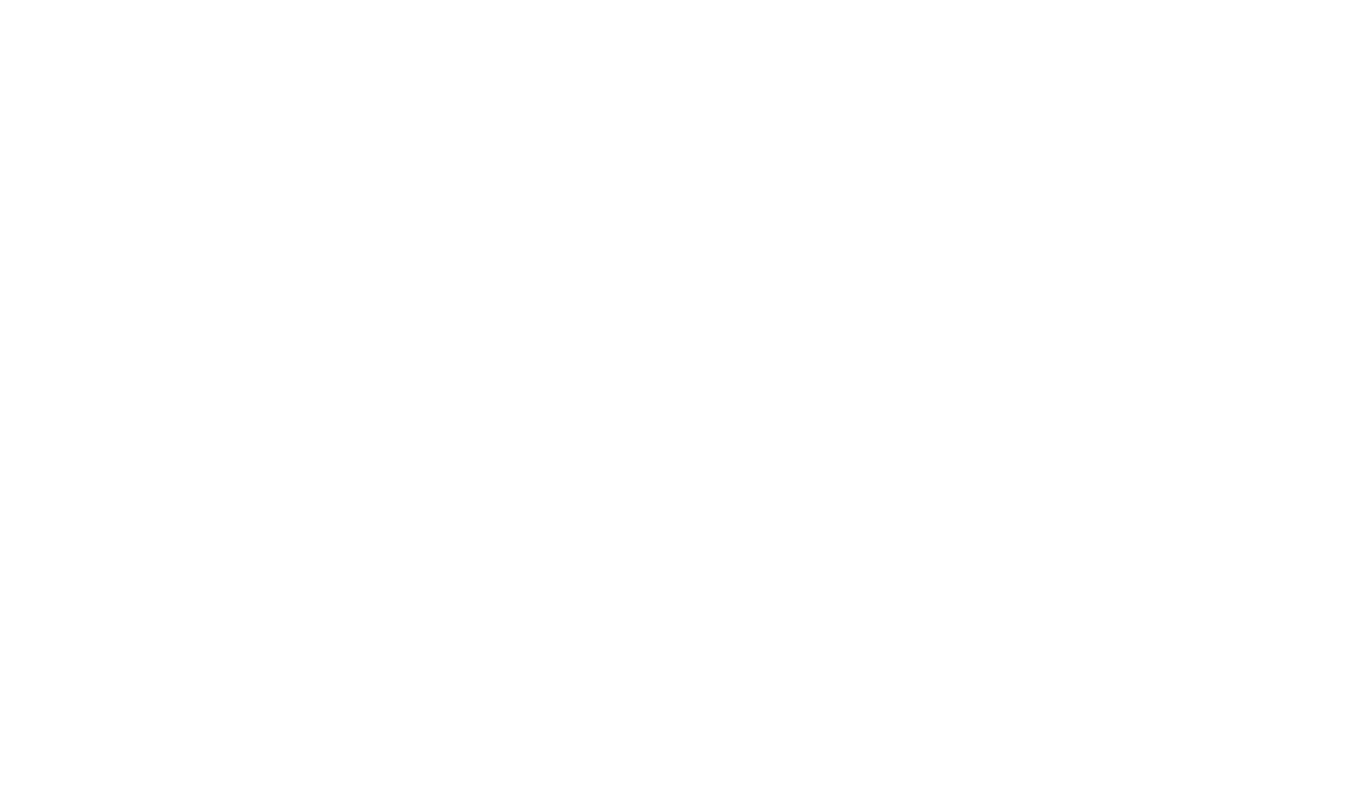
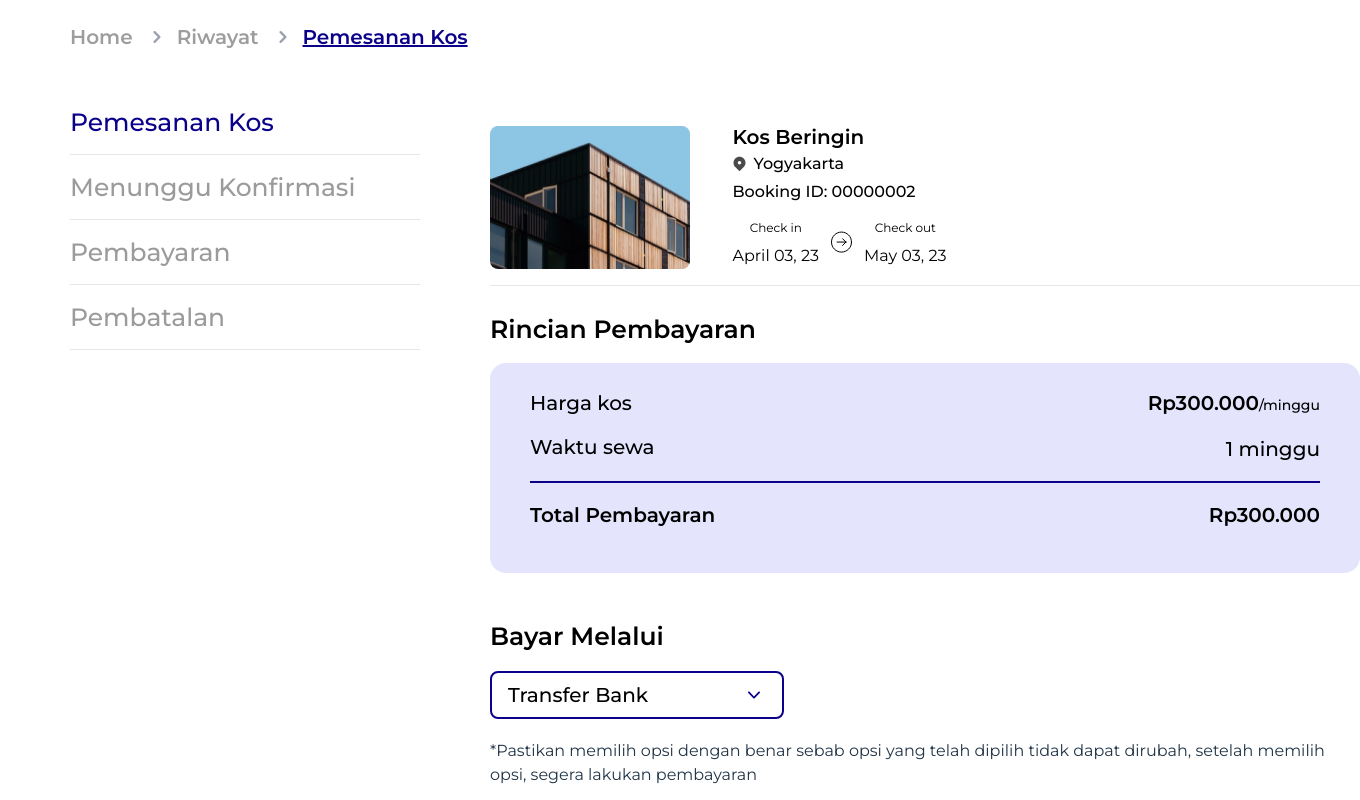
Before and after one commit to synrgy-tim-d/FSW-Frontend, a React (Vite) app: page /paynow in a window 1280 px wide. Before the commit this address had no page. Shown: the top 800 px of the page, 1360 px wide, since content can reach past the window. Built offline with nearby package versions, Linux system fonts and the light colour scheme.

Commit message:
history payment

```diff
--- /dev/null
+++ b/src/components/history/buttonsHistory.jsx
@@ -0,0 +1,60 @@
+import React, { useEffect, useState } from 'react';
+import { Link } from 'react-router-dom';
+
+export const ButtonDisabled = () => {
+  return (
+    <div className='flex flex-col ml-[115px] items-end'>
+      <button
+        disabled
+        className='cursor-not-allowed w-[178px] h-[43px] mb-[65px] p-0 bg-[#e9e9ea] rounded-[4px] outline-none text-[16px] font-[600] text-[#ababaf] hover:border-[#e9e9ea] hover:bg-[#e9e9ea] hover:text-[#ababaf]'
+        type='button'
+      >
+        Bayar Sekarang
+      </button>
+      <div className='flex flex-row justify-end'>
+        <img className='' alt='' src='src/assets/icon_pending.svg' />
+        <p className='text-[12px] font-[500] text-[#EA9A3D] ml-2 mb-[4px] mt-1'>
+          Pending (Menunggu Pembayaran)
+        </p>
+      </div>
+    </div>
+  );
+};
+
+export const ButtonPayment = () => {
+  return (
+    <div className='flex flex-col ml-[115px] items-end'>
+      <Link to='/paynow'>
+      <button
+        className='w-[178px] h-[43px] mb-[65px] p-0 bg-[#0A008A] border-0 rounded-[4px] outline-none text-[16px] font-[600] text-white hover:bg-[#A0A3FF] hover:text-[#0A008A] focus:bg-black focus:text-white focus:outline-none'
+        type='button'
+      >
+        Bayar Sekarang
+      </button>
+      </Link>
+      <div className='flex flex-row justify-end'>
+        <img className='' alt='' src='src/assets/icon_pending.svg' />
+        <p className='text-[12px] font-[500] text-[#EA9A3D] ml-2 mb-[4px] mt-1'>
+          Pending (Menunggu Pembayaran)
+        </p>
+      </div>
+    </div>
+  );
+};
+
+export const ButtonReview = () => {
+  return (
+    <div className='flex flex-col ml-[201px] items-end'>
+      <label
+        htmlFor='my-modal'
+        className='cursor-pointer inline-flex items-center justify-center w-[151px] h-[43px] mb-[65px] p-0 bg-white border-2 border-[#0A008A] rounded-[4px] outline-none text-[16px] font-[600] text-[#0A008A] hover:bg-[#f3f4ff] hover:border-[#0A008A] hover:text-[#0A008A] active:bg-[#0A008A] active:text-white'
+      >
+        Tulis Review
+      </label>
+      <div className='flex flex-row'>
+        <img className='' alt='' src='src/assets/icon_completed.svg' />
+        <p className='text-[12px] font-[500] text-[#008A3F] ml-2 mb-[4px] mt-1'>Completed</p>
+      </div>
+    </div>
+  );
+};
--- a/src/components/history/history.jsx
+++ b/src/components/history/history.jsx
@@ -1,8 +1,6 @@
 import React, { useEffect, useState } from 'react';
 import { Link } from 'react-router-dom';
-import ButtonDisabled from './buttonDisabled';
-import ButtonPayment from './buttonPayment';
-import ButtonReview from './buttonReview';
+import { ButtonDisabled, ButtonPayment, ButtonReview } from './buttonsHistory';
 
 const History = () => {
   const [histories, sethistories] = useState([]);
@@ -17,19 +15,19 @@ const History = () => {
         },
         bookId: '00000001',
         inDate: 'April 01, 23',
-        outDate: 'April 30,23',
+        outDate: 'April 30, 23',
         img: 'src/assets/img_kosOne.png',
         btn: 'disabled',
       },
       {
-        id: 1,
+        id: 2,
         name: 'Kos Beringin',
         location: {
           name: 'Yogyakarta',
         },
         bookId: '00000002',
         inDate: 'April 03, 23',
-        outDate: 'May 03,23',
+        outDate: 'May 03, 23',
         img: 'src/assets/img_kosTwo.png',
         btn: 'payment',
       },
@@ -41,9 +39,21 @@ const History = () => {
         },
         bookId: '00000003',
         inDate: 'April 11, 23',
-        outDate: 'May 11,23',
+        outDate: 'May 11, 23',
         img: 'src/assets/img_kosThree.png',
         btn: 'review',
+      },
+      {
+        id: 4,
+        name: 'Kos Guntung',
+        location: {
+          name: 'Yogyakarta',
+        },
+        bookId: '00000004',
+        inDate: 'April 12, 23',
+        outDate: 'May 13, 23',
+        img: 'src/assets/img_kosThree.png',
+        btn: 'payment',
       },
     ];
     sethistories(historyList);
@@ -56,12 +66,11 @@ const History = () => {
         <nav className='flex' aria-label='Breadcrumb'>
           <ol className='inline-flex items-center space-x-1 md:space-x-3'>
             <li className='inline-flex items-center'>
-              <a
-                href='#'
-                className='text-[20px] font-[600] text-[#000000] opacity-[.38] hover:text-[#0A008A] hover:opacity-100'
-              >
-                Home
-              </a>
+              <Link to='/'>
+                <p className='text-[20px] font-[600] text-[#000000] opacity-[.38] hover:text-[#0A008A] hover:opacity-100'>
+                  Home
+                </p>
+              </Link>
             </li>
             <li>
               <div className='flex items-center'>
@@ -186,7 +195,7 @@ const History = () => {
                     <img className='w-[200px] h-[142.58px] self-center' alt='' src={history.img} />
                     <div className='flex flex-col ml-[42.5px] text-left w-[265px]'>
                       <h1 className='text-[20px] font-[600]'>{history.name}</h1>
-                      <div className='flex flex-row'>
+                      <div className='flex flex-'>
                         <img className='' alt='' src='src/assets/icon_location.svg' />
                         <p className='text-[16px] font-[500] ml-2 mb-[4px] mt-1'>
                           {history.location.name}
@@ -211,7 +220,7 @@ const History = () => {
                     </div>
                     {component}
                   </div>
-                  <hr className='w-[870px] mb-[15px]'></hr>
+                  <hr className='w-[870px] mb-[30px]'></hr>
                 </div>
               </React.Fragment>
             );
--- a/src/components/history/historyPayment.jsx
+++ b/src/components/history/historyPayment.jsx
@@ -47,12 +47,11 @@ const HistoryPay = () => {
         <nav className='flex' aria-label='Breadcrumb'>
           <ol className='inline-flex items-center space-x-1 md:space-x-3'>
             <li className='inline-flex items-center'>
-              <a
-                href='#'
-                className='text-[20px] font-[600] text-[#000000] opacity-[.38] hover:text-[#0A008A] hover:opacity-100'
-              >
-                Home
-              </a>
+              <Link to='/'>
+                <p className='text-[20px] font-[600] text-[#000000] opacity-[.38] hover:text-[#0A008A] hover:opacity-100'>
+                  Home
+                </p>
+              </Link>
             </li>
             <li>
               <div className='flex items-center'>
@@ -158,10 +157,14 @@ const HistoryPay = () => {
                 <div>
                   <div className='flex flex-row py-[16px] text-black'>
                     <div className='flex flex-col text-left w-[280px]'>
-                      <h1 className='mb-[4px] text-[20px] font-[600]'>Booking ID: {payment.bookId}</h1>
-                      <p className='mb-[6px] text-[#4A4A4A] text-[12px] font-[400]'>{payment.date}</p>
+                      <h1 className='mb-[4px] text-[20px] font-[600]'>
+                        Booking ID: {payment.bookId}
+                      </h1>
+                      <p className='mb-[6px] text-[#4A4A4A] text-[12px] font-[400]'>
+                        {payment.date}
+                      </p>
                       <div className='flex flex-row cursor-pointer'>
-                        <img className='' alt='' src='src/assets/icon_download.svg'/>
+                        <img className='' alt='' src='src/assets/icon_download.svg' />
                         <p className='ml-2 text-[#46464F] opacity-[.38] text-[16px] font-[600]'>
                           Download bukti pembayaran
                         </p>
@@ -171,13 +174,11 @@ const HistoryPay = () => {
                       <h1 className='mb-2 text-[20px] font-[500]'>Rp {payment.price}</h1>
                       <div className='flex flex-row justify-end mr-[8px]'>
                         <img className='' alt='' src='src/assets/icon_completed.svg' />
-                        <p className='text-[12px] font-[600] text-[#008A3F] ml-2 mt-1'>
-                          Completed
-                        </p>
+                        <p className='text-[12px] font-[600] text-[#008A3F] ml-2 mt-1'>Completed</p>
                       </div>
                     </div>
                   </div>
-                  <hr className='w-[870px] mb-[15px]'></hr>
+                  <hr className='w-[870px] mb-[30px]'></hr>
                 </div>
               </React.Fragment>
             );
--- a/src/components/history/historyCancel.jsx
+++ b/src/components/history/payNow.jsx
@@ -1,64 +1,39 @@
 import React, { useEffect, useState } from 'react';
 import { Link } from 'react-router-dom';
 
-const HistoryCancel = () => {
-  const [cancels, setCancels] = useState([]);
+const PayNow = () => {
+  const [histories, sethistories] = useState([]);
 
   useEffect(() => {
-    const cancelList = [
-      {
-        id: 1,
-        name: 'Kos Jahe',
-        location: {
-          name: 'Tanggerang',
-        },
-        bookId: '00000001',
-        inDate: 'April 01, 23',
-        outDate: 'April 30,23',
-        date: 'Fri, 24 March 2023',
-        img: 'src/assets/img_kosFour.png',
-      },
+    const historyList = [
       {
         id: 2,
-        name: 'Kos Timun',
+        name: 'Kos Beringin',
         location: {
-          name: 'Bogor',
+          name: 'Yogyakarta',
         },
         bookId: '00000002',
-        inDate: 'April 01, 23',
-        outDate: 'May 01, 23',
-        date: 'Sat, 25 March 2023',
-        img: 'src/assets/img_kosFive.png',
-      },
-      {
-        id: 3,
-        name: 'Kos Wortel',
-        location: {
-          name: 'Bogor',
-        },
-        bookId: '00000003',
-        inDate: 'April 11, 23',
-        outDate: 'May 11, 23',
-        date: 'Sun, 26 March 2023',
-        img: 'src/assets/img_kosSix.png',
+        inDate: 'April 03, 23',
+        outDate: 'May 03, 23',
+        img: 'src/assets/img_kosTwo.png',
+        btn: 'payment',
       },
     ];
-    setCancels(cancelList);
+    sethistories(historyList);
   }, []);
 
   return (
-    <div className='pl-[70px] pt-[25px] font-[Montserrat]'>
+    <div className='pl-[70px] pt-[25px] w-screen font-[Montserrat]'>
       {/* --- Breadcrumb --- */}
       <div className='flex flex-row'>
         <nav className='flex' aria-label='Breadcrumb'>
           <ol className='inline-flex items-center space-x-1 md:space-x-3'>
             <li className='inline-flex items-center'>
-              <a
-                href='#'
-                className='text-[20px] font-[600] text-[#000000] opacity-[.38] hover:text-[#0A008A] hover:opacity-100'
-              >
-                Home
-              </a>
+              <Link to='/'>
+                <p className='text-[20px] font-[600] text-[#000000] opacity-[.38] hover:text-[#0A008A] hover:opacity-100'>
+                  Home
+                </p>
+              </Link>
             </li>
             <li>
               <div className='flex items-center'>
@@ -99,7 +74,7 @@ const HistoryCancel = () => {
                   ></path>
                 </svg>
                 <span className='ml-1 md:ml-2 text-[20px] font-[600] text-[#0A008A] underline'>
-                  Pembatalan
+                  Pemesanan Kos
                 </span>
               </div>
             </li>
@@ -112,7 +87,7 @@ const HistoryCancel = () => {
         {/* --- Options --- */}
         <div className='flex flex-col text-black mt-[61px]'>
           <Link to='/history'>
-            <p className='text-[#9b9b9b] hover:text-[#0A008A] text-[25px] font-[500] mb-[20px] text-left'>
+            <p className='text-[#0A008A] hover:text-[#9b9b9b] text-[25px] font-[500] mb-[20px] text-left'>
               Pemesanan Kos
             </p>
           </Link>
@@ -130,89 +105,117 @@ const HistoryCancel = () => {
           </Link>
           <hr className='w-[350px] mb-[20px]'></hr>
           <Link to='/cancellationhistory'>
-            <p className='text-[#0A008A] hover:text-[#9b9b9b] text-[25px] font-[500] mb-[20px] text-left'>
+            <p className='text-[#9b9b9b] hover:text-[#0A008A] text-[25px] font-[500] mb-[20px] text-left'>
               Pembatalan
             </p>
           </Link>
           <hr className='w-[350px] mb-[20px]'></hr>
         </div>
 
-        {/* --- Content if Empty --- */}
-        {/* <div className='flex flex-col text-center text-black ml-[80px] mt-[181px]'>
-          <img
-            className='w-[273px] h-[254px] self-center mb-[44px]'
-            alt=''
-            src='src/assets/img_noCancelHistory.png'
-          />
-          <h1 className='text-[31px] font-[600] mb-[20px] w-[558px]'>Belum ada pembatalan baru</h1>
-          <p className='text-[20px] font-[500] mb-[50px] w-[558px]'>
-            Belum ada informasi terkait pembatalan pemesanan kos
-          </p>
-          <button
-            className='border-0 bg-[#0A008A] self-center rounded-[150px] outline-none text-white font-[600] text-[16px] w-[419px] h-[43px] hover:bg-[#A0A3FF] hover:text-[#0A008A] focus:bg-black focus:text-white focus:outline-none'
-            type='submit'
-          >
-            Kembali
-          </button>
-        </div> */}
-
-        {/* --- Content if there is Data --- */}
         <div className='flex flex-col ml-[70px] mt-[61px]'>
-          {cancels.map((cancel, index) => {
+          {histories.map((history, index) => {
             return (
               <React.Fragment key={index}>
                 <div>
                   <div className='flex flex-row py-[16px] text-black'>
-                    <img className='w-[200px] h-[142.58px] self-center' alt='' src={cancel.img} />
-                    <div className='flex flex-col ml-[42.5px] w-[265px] text-left'>
-                      <h1 className='text-[20px] font-[600]'>{cancel.name}</h1>
-                      <div className='flex flex-row'>
+                    <img className='w-[200px] h-[142.58px] self-center' alt='' src={history.img} />
+                    <div className='flex flex-col ml-[42.5px] text-left w-[265px]'>
+                      <h1 className='text-[20px] font-[600]'>{history.name}</h1>
+                      <div className='flex flex-'>
                         <img className='' alt='' src='src/assets/icon_location.svg' />
                         <p className='text-[16px] font-[500] ml-2 mb-[4px] mt-1'>
-                          {cancel.location.name}
+                          {history.location.name}
                         </p>
                       </div>
                       <p className='text-[16px] font-[500] mb-[12px]'>
-                        Booking ID: {cancel.bookId}
+                        Booking ID: {history.bookId}
                       </p>
                       <div className='flex flex-row'>
                         <div className='flex flex-col text-center'>
                           <p className='text-[12px] font-[400] mb-[4px]'>Check in</p>
-                          <p className='text-[16px] font-[400]'>{cancel.inDate}</p>
+                          <p className='text-[16px] font-[400]'>{history.inDate}</p>
                         </div>
                         <div className='flex flex-col mx-[12px] justify-center'>
                           <img className='' alt='' src='src/assets/icon_arrow-right-2.svg' />
                         </div>
                         <div className='flex flex-col text-center'>
                           <p className='text-[12px] font-[400] mb-[4px]'>Check out</p>
-                          <p className='text-[16px] font-[400]'>{cancel.outDate}</p>
+                          <p className='text-[16px] font-[400]'>{history.outDate}</p>
                         </div>
                       </div>
                     </div>
-                    <div className='flex flex-col ml-[230px] pr-[10px] w-[150px] text-right'>
-                      <p className='mt-[85px] text-[#4A4A4A] text-[12px] font-[400]'>
-                        {cancel.date}
-                      </p>
-                      <div className='flex flex-row justify-end'>
-                        <img className='' alt='' src='src/assets/icon_cancel.svg' />
-                        <p className='text-[12px] font-[600] text-[#BA1A1A] ml-2 mb-[4px] mt-1'>
-                          Cancelled
-                        </p>
-                      </div>
-                    </div>
                   </div>
-                  <hr className='w-[870px] mb-[15px]'></hr>
+                  <hr className='w-[870px] mb-[30px]'></hr>
                 </div>
               </React.Fragment>
             );
           })}
-          <h1 className='text-center text-black text-[20px] font-[600] opacity-[.38]'>
-            Lihat lebih banyak lagi
-          </h1>
+          <h1 className='mb-[20px] text-black text-[25px] font-[600]'>Rincian Pembayaran</h1>
+          <div className='mb-[50px] w-[870px] h-[210px] py-[28px] px-[40px] rounded-[16px] bg-[#e4e4fc] text-black'>
+            <div className='flex flex-row justify-between'>
+              <div className='flex flex-col'>
+                <p className='mb-[20px] text-[20px] font-[500]'>Harga kos</p>
+                <p className='mb-[20px] text-[20px] font-[500]'>Waktu sewa</p>
+              </div>
+              <div className='flex flex-col text-right'>
+                <p className='mb-[20px] text-[14px] font-[500]'>
+                  <strong className='text-[20px] font-[600]'>Rp300.000</strong>/minggu
+                </p>
+                <p className='mb-[20px] text-[20px] font-[500]'>1 minggu</p>
+              </div>
+            </div>
+            <hr className='mb-[20px] border-[1px] border-[#0A008A]'></hr>
+            <div className='flex flex-row justify-between'>
+              <div className='flex flex-col'>
+                <p className='text-[20px] font-[600]'>Total Pembayaran</p>
+              </div>
+              <div className='flex flex-col text-right'>
+                <p className='text-[20px] font-[600]'>Rp300.000</p>
+              </div>
+            </div>
+          </div>
+          <h1 className='mb-[20px] text-black text-[25px] font-[600]'>Bayar Melalui</h1>
+          <div className='dropdown'>
+            <label
+              tabIndex={0}
+              className='justify-between cursor-pointer inline-flex items-center w-[294px] h-[48px] mb-[20px] px-4 p-0 bg-white border-2 border-[#0A008A] rounded-[8px] outline-none text-[20px] font-[500] text-black hover:bg-[#f3f4ff] hover:border-[#0A008A] hover:text-[#0A008A] active:bg-[#0A008A] active:text-white'
+            >
+              Transfer Bank
+              <img className='' alt='' src='src/assets/icon_arrow-down.svg' />
+            </label>
+            <ul
+              tabIndex={0}
+              className='dropdown-content menu p-2 shadow bg-base-100 rounded-box w-52'
+            >
+              <p>
+                Opsi Bayar <hr></hr>
+              </p>
+              <li>
+                Transfer Bank
+              </li>
+              <li>
+                Tunai
+              </li>
+            </ul>
+          </div>
+          <p className='w-[867px] mb-[80px] text-[16px] font-[400]'>
+            *Pastikan memilih opsi dengan benar sebab opsi yang telah dipilih tidak dapat dirubah,
+            setelah memilih opsi, segera lakukan pembayaran
+          </p>
+          <div className='text-center'>
+            <Link to=''>
+              <button
+                className='md:w-[400px] md:h-[43px] md:text-[16px] md:pt-2 min-[393px]:w-[362px] min-[393px]:h-[36px] min-[393px]:text-[14px] min-[393px]:pt-1 bg-[#0A008A] rounded-[150px] outline-none font-[600] text-white hover:bg-[#A0A3FF] hover:text-[#0A008A] focus:bg-[#000000] focus:text-white focus:outline-none'
+                type='submit'
+              >
+                Bayar kos
+              </button>
+            </Link>
+          </div>
         </div>
       </div>
     </div>
   );
 };
 
-export default HistoryCancel;
+export default PayNow;
--- a/src/components/sign_in/SignIn.jsx
+++ b/src/components/sign_in/SignIn.jsx
@@ -60,7 +60,7 @@ const SignIn = () => {
           <Link to='#'>
             <p
               className='md:mt-[12px] md:text-[16px] md:font-[600] min-[393px]:text-[14px] min-[393px]:font-[500] min-[393px]:mt-1 text-left text-black hover:text-black'
-            >
+              >
               Lupa Password
             </p>
           </Link>
--- a/src/main.jsx
+++ b/src/main.jsx
@@ -10,6 +10,7 @@ import SignUp from './components/sign_up/SignUp.jsx';
 import History from './components/history/history.jsx';
 import HistoryPay from './components/history/historyPayment.jsx';
 import HistoryCancel from './components/history/historyCancel.jsx';
+import PayNow from './components/history/payNow';
 import LandingPage from './pages/landingPage';
 import Verif from './pages/verif';
 import Forget from './pages/forget';
@@ -33,6 +34,7 @@ ReactDOM.createRoot(document.getElementById('root')).render(
           <Route path='/history' element={<History />} />
           <Route path='/paymenthistory' element={<HistoryPay />} />
           <Route path='/cancellationhistory' element={<HistoryCancel />} />
+          <Route path='/paynow' element={<PayNow />} />
           <Route path='/verif' element={<Verif />} />
           <Route path='/forget' element={<Forget />} />
         </Routes>
```
Also changed, not shown: src/components/history/buttonDisabled.jsx (deleted, +0 -24 lines), src/components/history/buttonPayment.jsx (deleted, +0 -23 lines), src/components/history/buttonReview.jsx (deleted, +0 -21 lines), src/assets/icon_arrow-down.svg (added).
